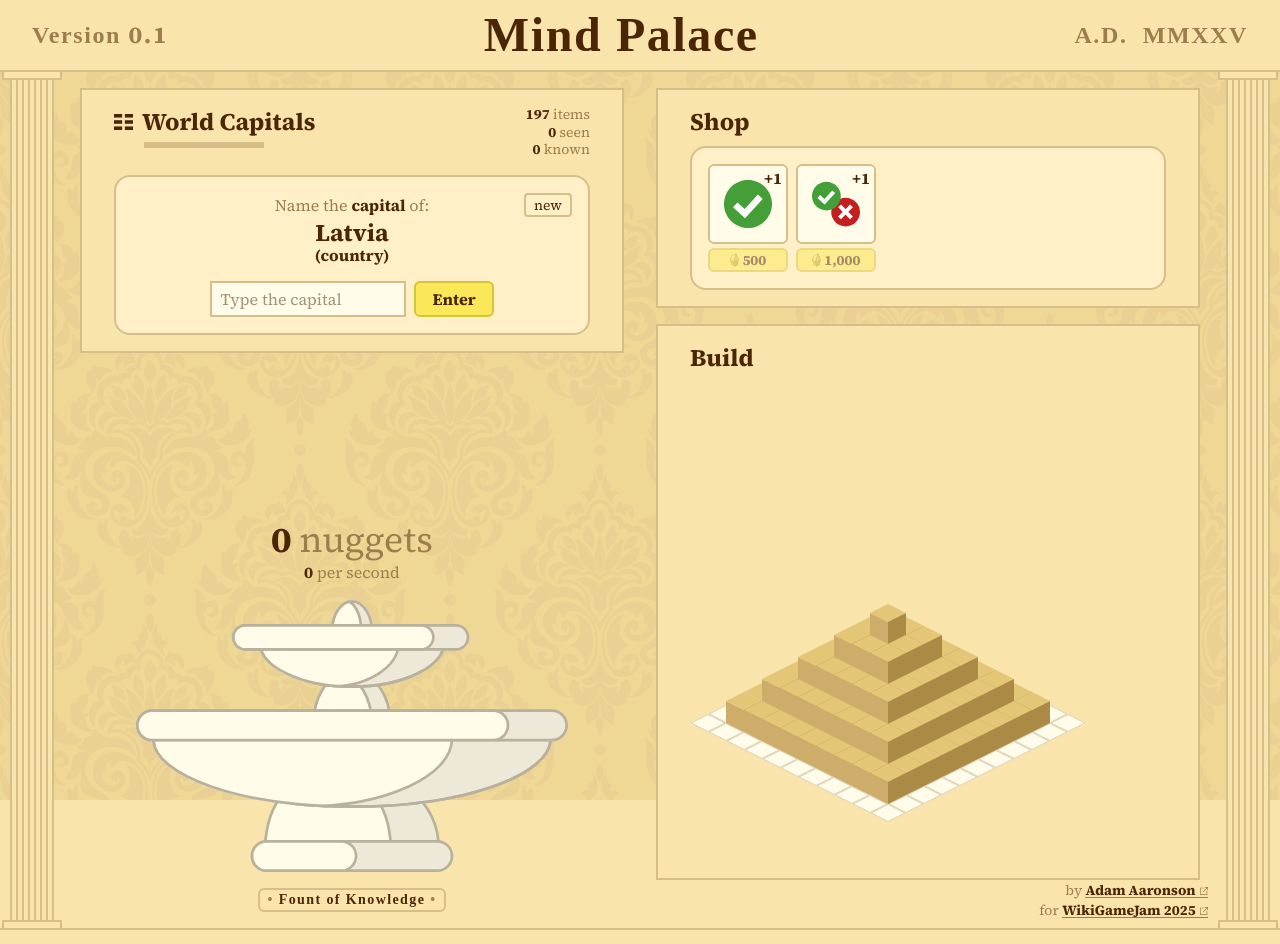
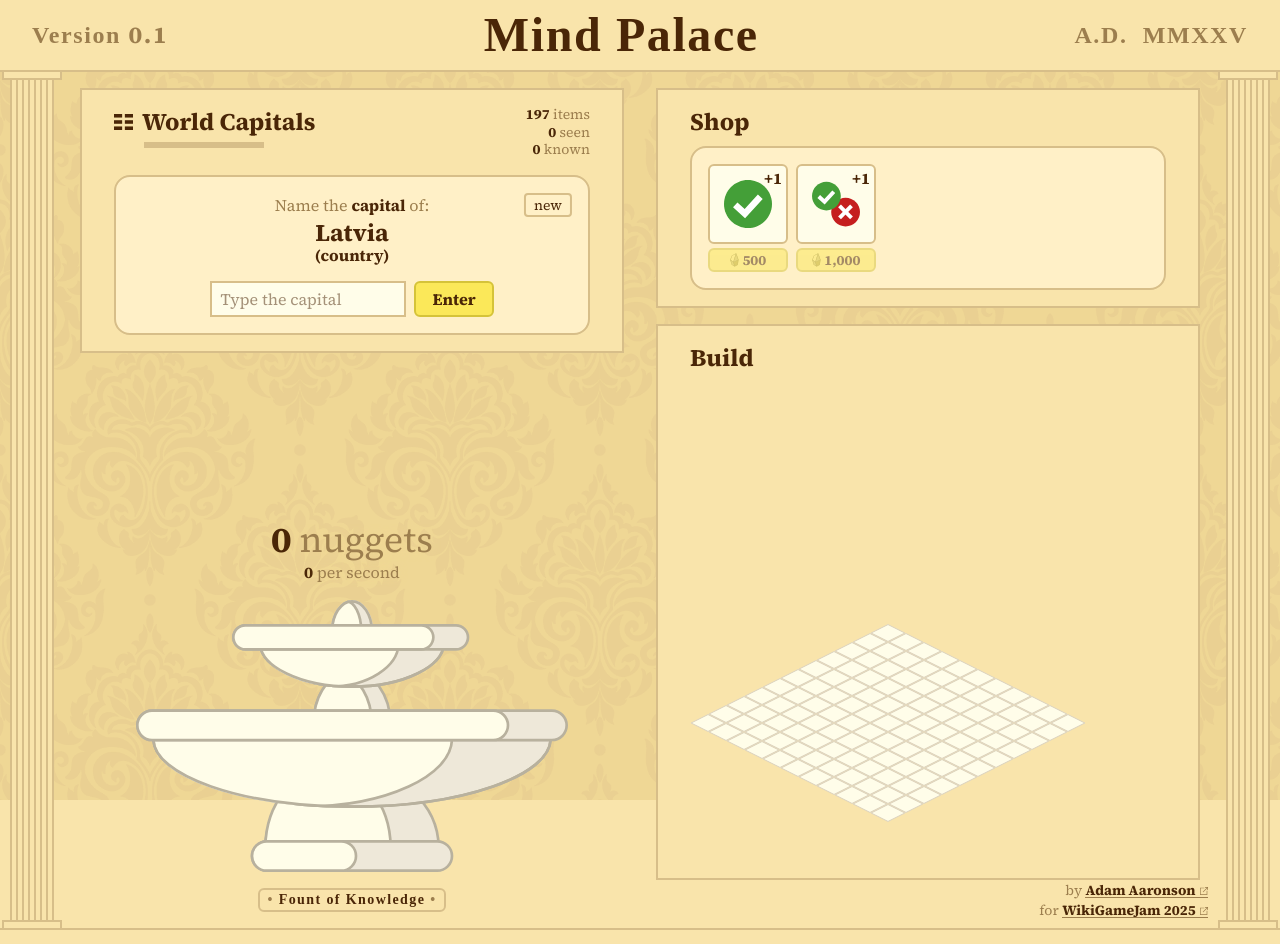
Before and after one commit to adamaaronson/mind-palace, a React (Vite) app: page / in a window 1280 px wide. Built offline with nearby package versions, Linux system fonts and the light colour scheme; a web font is replaced by a local one.

Commit message:
Implement basic building system

```diff
--- /dev/null
+++ b/src/components/Block.tsx
@@ -0,0 +1,120 @@
+import { useState } from "react";
+import { BlockLeft, BlockRight, BlockTop } from "./BlockFace";
+import { getIsometricProjection } from "./Palace";
+
+export interface BlockProps {
+  coordinates: { x: number; y: number; z: number };
+  skinUrl: string;
+  addBlock?: (coordinates: { x: number; y: number; z: number }) => void;
+  onlyTop?: boolean;
+  isGhost?: boolean;
+}
+
+export default function Block(props: BlockProps) {
+  const {
+    coordinates: { x, y, z },
+    skinUrl,
+    addBlock,
+    onlyTop = false,
+    isGhost = false,
+  } = props;
+
+  const [hasRightGhost, setHasRightGhost] = useState(false);
+  const [hasTopGhost, setHasTopGhost] = useState(false);
+  const [hasLeftGhost, setHasLeftGhost] = useState(false);
+
+  const { x: left, y: top } = getIsometricProjection(x, y, z);
+
+  const addRightBlock = () => addBlock?.({ x: x + 1, y, z });
+  const addTopBlock = () => addBlock?.({ x, y: y + 1, z });
+  const addLeftBlock = () => addBlock?.({ x, y, z: z + 1 });
+
+  return (
+    <>
+      {/* Visible block */}
+      <div
+        className="absolute"
+        style={{
+          left: left,
+          top: top,
+          zIndex: x + y + z,
+          pointerEvents: "none",
+          opacity: isGhost ? 0.5 : 1,
+        }}
+      >
+        <img src={skinUrl} />
+      </div>
+
+      {/* Hoverable block right */}
+      {!onlyTop && !isGhost && (
+        <div
+          className="absolute"
+          style={{
+            left: left,
+            top: top,
+            zIndex: x + y + z,
+            cursor: "pointer",
+            pointerEvents: "none",
+          }}
+        >
+          <BlockRight
+            onMouseEnter={() => setHasRightGhost(true)}
+            onMouseLeave={() => setHasRightGhost(false)}
+            onClick={() => addRightBlock()}
+          />
+        </div>
+      )}
+
+      {/* Hoverable block top */}
+      {!isGhost && (
+        <div
+          className="absolute"
+          style={{
+            left: left,
+            top: top,
+            zIndex: x + y + z,
+            cursor: "pointer",
+            pointerEvents: "none",
+          }}
+        >
+          <BlockTop
+            onMouseEnter={() => setHasTopGhost(true)}
+            onMouseLeave={() => setHasTopGhost(false)}
+            onClick={() => addTopBlock()}
+          />
+        </div>
+      )}
+
+      {/* Hoverable block left */}
+      {!onlyTop && !isGhost && (
+        <div
+          className="absolute"
+          style={{
+            left: left,
+            top: top,
+            zIndex: x + y + z,
+            cursor: "pointer",
+            pointerEvents: "none",
+          }}
+        >
+          <BlockLeft
+            onMouseEnter={() => setHasLeftGhost(true)}
+            onMouseLeave={() => setHasLeftGhost(false)}
+            onClick={() => addLeftBlock()}
+          />
+        </div>
+      )}
+
+      {hasRightGhost && (
+        <Block coordinates={{ x: x + 1, y, z }} skinUrl="block.svg" isGhost />
+      )}
+      {hasTopGhost && (
+        <Block coordinates={{ x, y: y + 1, z }} skinUrl="block.svg" isGhost />
+      )}
+
+      {hasLeftGhost && (
+        <Block coordinates={{ x, y, z: z + 1 }} skinUrl="block.svg" isGhost />
+      )}
+    </>
+  );
+}
--- /dev/null
+++ b/src/components/BlockFace.tsx
@@ -0,0 +1,71 @@
+interface BlockFaceProps {
+  onMouseEnter: () => void;
+  onMouseLeave: () => void;
+  onClick: () => void;
+}
+
+export function BlockLeft(props: BlockFaceProps) {
+  const { onMouseEnter, onMouseLeave, onClick } = props;
+  return (
+    <svg
+      width="36"
+      height="40"
+      viewBox="0 0 36 40"
+      fill="none"
+      xmlns="http://www.w3.org/2000/svg"
+    >
+      <path
+        d="M18 18L0 9V31L18 40V18Z"
+        fill="none"
+        onMouseEnter={onMouseEnter}
+        onMouseLeave={onMouseLeave}
+        onClick={onClick}
+        style={{ pointerEvents: "all" }}
+      />
+    </svg>
+  );
+}
+
+export function BlockRight(props: BlockFaceProps) {
+  const { onMouseEnter, onMouseLeave, onClick } = props;
+  return (
+    <svg
+      width="36"
+      height="40"
+      viewBox="0 0 36 40"
+      fill="none"
+      xmlns="http://www.w3.org/2000/svg"
+    >
+      <path
+        d="M18 18L36 9V31L18 40V18Z"
+        fill="none"
+        onMouseEnter={onMouseEnter}
+        onMouseLeave={onMouseLeave}
+        onClick={onClick}
+        style={{ pointerEvents: "all" }}
+      />
+    </svg>
+  );
+}
+
+export function BlockTop(props: BlockFaceProps) {
+  const { onMouseEnter, onMouseLeave, onClick } = props;
+  return (
+    <svg
+      width="36"
+      height="40"
+      viewBox="0 0 36 40"
+      fill="none"
+      xmlns="http://www.w3.org/2000/svg"
+    >
+      <path
+        d="M0 9L18 0L36 9L18 18L0 9Z"
+        fill="none"
+        onMouseEnter={onMouseEnter}
+        onMouseLeave={onMouseLeave}
+        onClick={onClick}
+        style={{ pointerEvents: "all" }}
+      />
+    </svg>
+  );
+}
--- a/src/components/Palace.tsx
+++ b/src/components/Palace.tsx
@@ -1,3 +1,6 @@
+import { useState } from "react";
+import Block, { type BlockProps } from "./Block";
+
 const GRID_WIDTH = 11;
 const GRID_DEPTH = 11;
 const GRID_HEIGHT = 11;
@@ -9,64 +12,52 @@ const BLOCK_WIDTH = 36;
 const ORIGIN_X = (GRID_DEPTH / 2) * BLOCK_WIDTH - BLOCK_WIDTH / 2;
 const ORIGIN_Y = GRID_HEIGHT * BLOCK_SIDE_HEIGHT;
 
-export default function Palace() {
 // project 3-dimensional coordinates onto isometric view
 // x: to the right and down a bit
 // y: up
 // z: to the left and down a bit
-  const getIsometricProjection = (x: number, y: number, z: number) => {
+export function getIsometricProjection(x: number, y: number, z: number) {
   return {
     x: ORIGIN_X + (x - z) * (BLOCK_WIDTH / 2),
     y: ORIGIN_Y + (x + z) * (BLOCK_TOP_HEIGHT / 2) - y * BLOCK_SIDE_HEIGHT,
   };
+}
+
+export default function Palace() {
+  const [blocks, setBlocks] = useState<BlockProps[]>([]);
+
+  const addBlock = (coordinates: { x: number; y: number; z: number }) => {
+    setBlocks((blocks) => [
+      ...blocks,
+      {
+        coordinates: coordinates,
+        skinUrl: "block.svg",
+        addBlock: addBlock,
+      },
+    ]);
   };
 
+  const floor: BlockProps[] = Array.from({ length: GRID_WIDTH })
+    .map((_, width) =>
+      Array.from({ length: GRID_DEPTH }).map((_, depth) => ({
+        coordinates: { x: width, y: 0, z: depth },
+        skinUrl: "block-floor.svg",
+        onlyTop: true,
+        addBlock: addBlock,
+      }))
+    )
+    .flat(1);
+
   return (
-    <div className="p-4 pl-8 mb-4 bg-light mx-4 border-2 border-border">
+    <div className="p-4 pl-8 mb-4 bg-light mx-4 border-2 border-border overflow-hidden">
       <h3 className="text-2xl font-bold mb-2">Build</h3>
       <div className="h-120 relative">
-        {Array.from({ length: GRID_WIDTH }).map((_, width) =>
-          Array.from({ length: GRID_DEPTH }).map((_, depth) => {
-            const { x, y } = getIsometricProjection(width, 0, depth);
-            return (
-              <img
-                src="block-floor.svg"
-                key={`${width},${depth}`}
-                className="absolute"
-                style={{
-                  left: x,
-                  top: y,
-                }}
+        {[...floor, ...blocks].map((blockProps) => (
+          <Block
+            {...blockProps}
+            key={`${blockProps.coordinates.x},${blockProps.coordinates.y},${blockProps.coordinates.z}`}
           />
-            );
-          })
-        )}
-        {Array.from({ length: GRID_WIDTH }).map((_, width) =>
-          Array.from({ length: GRID_DEPTH }).map((_, depth) =>
-            Array.from({ length: GRID_HEIGHT }).map((_, height) => {
-              if (
-                width <= height ||
-                width >= GRID_WIDTH - height - 1 ||
-                depth <= height ||
-                depth >= GRID_DEPTH - height - 1
-              ) {
-                return null;
-              }
-              const { x, y } = getIsometricProjection(width, height + 1, depth);
-              return (
-                <img
-                  src="block.svg"
-                  key={`${width},${height},${depth}`}
-                  className="absolute"
-                  style={{
-                    left: x,
-                    top: y,
-                  }}
-                />
-              );
-            })
-          )
-        )}
+        ))}
       </div>
     </div>
   );
--- a/src/components/QuestionCard.tsx
+++ b/src/components/QuestionCard.tsx
@@ -26,7 +26,7 @@ export default function QuestionCard(props: QuestionCardProps) {
 
   return (
     <div className="relative p-4 rounded-2xl bg-light-light text-center border-2 border-border">
-      <div className="absolute -ml-4 text-sm left-full translate-x-[-100%] font-normal rounded-sm border-2 border-border px-2">
+      <div className="absolute -ml-4 text-sm left-full -translate-x-full font-normal rounded-sm border-2 border-border px-2">
         {getCardLabel(card)}
       </div>
       <div className="text-text-light">
```
Also changed, not shown: 1 other file (tests, documents, lock files or other folders). Lines whose indentation alone changed are shown as unchanged.
